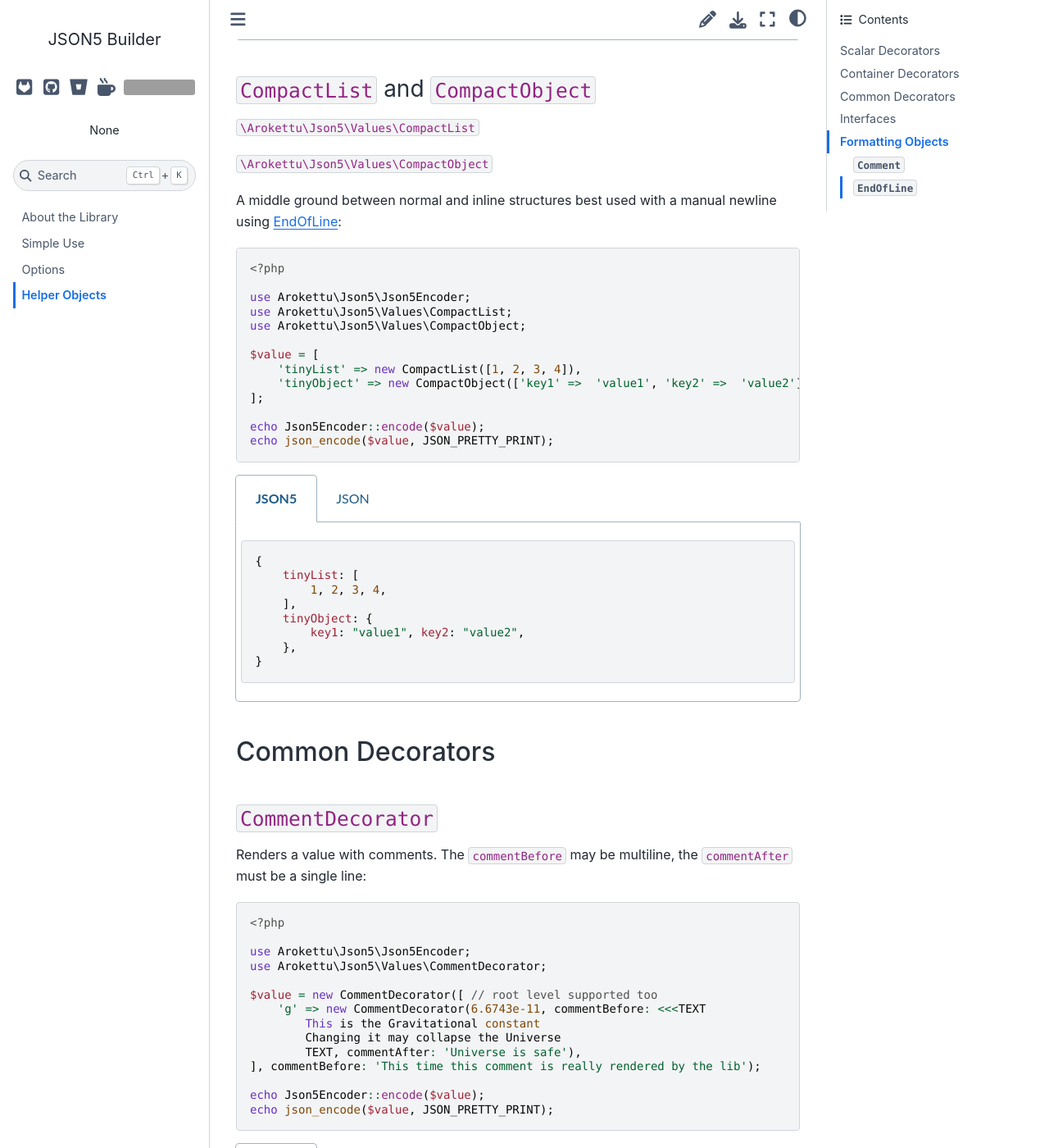
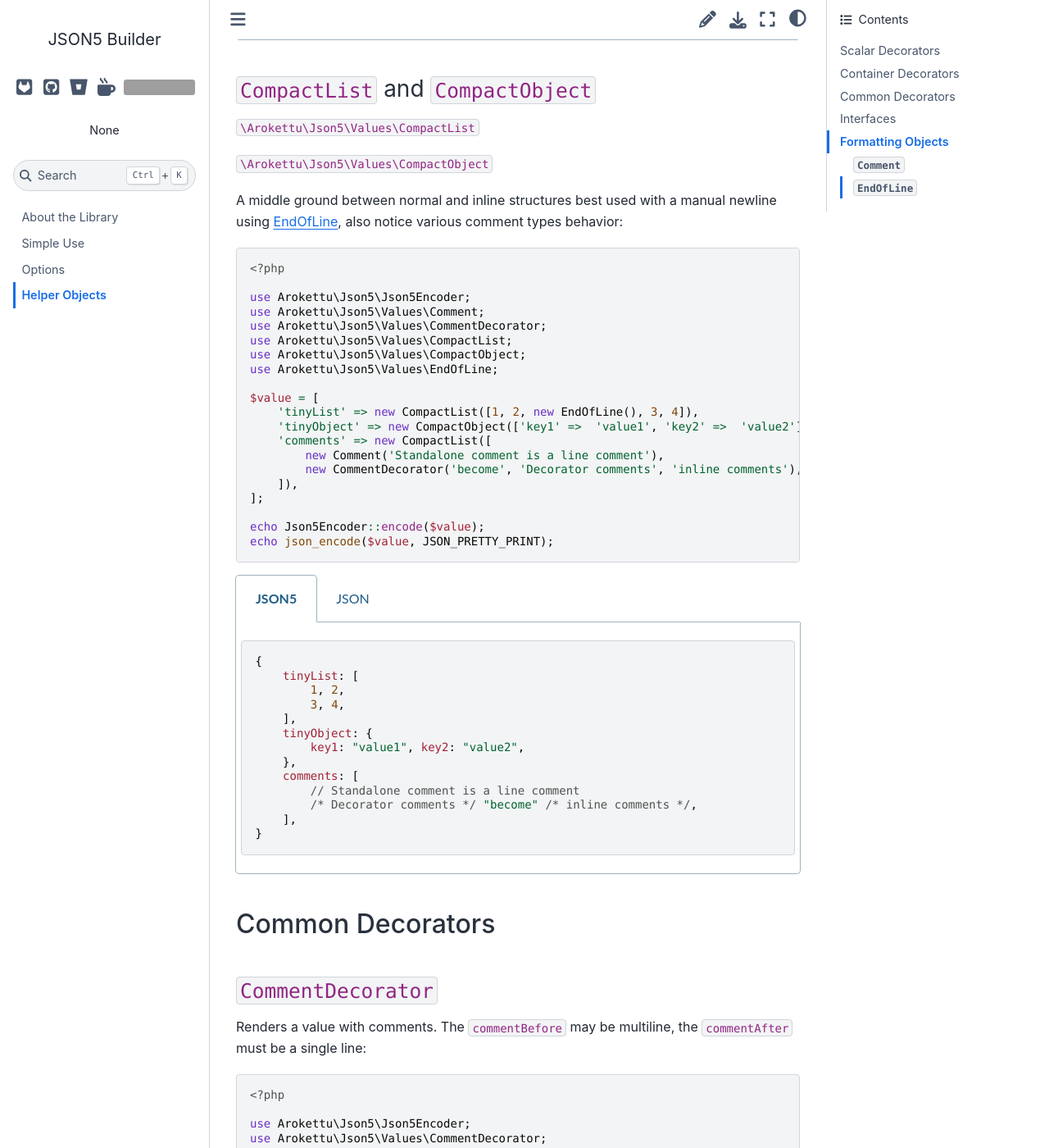
Before and after one commit to arokettu/json5-builder, a Sphinx documentation site: the page built from docs/objects.rst, in a window 1280 px wide and 1400 px high, scrolled down 4043 px. Shown: the whole window at 82% size. Built offline with Sphinx 7.4.7 and the Sphinx Book theme 1.1.4, drawn with Linux system fonts in a browser that asks for light colours; grey boxes are pictures that could not be loaded.

Commit message:
Document comment behavior

```diff
--- a/docs/objects.rst
+++ b/docs/objects.rst
@@ -261,17 +261,25 @@ Nesting container structures is also fine::
 
 ``\Arokettu\Json5\Values\CompactObject``
 
-A middle ground between normal and inline structures best used with a manual newline using :ref:`json5_objects_eol`::
+A middle ground between normal and inline structures best used with a manual newline using :ref:`json5_objects_eol`,
+also notice various comment types behavior::
 
     <?php
 
     use Arokettu\Json5\Json5Encoder;
+    use Arokettu\Json5\Values\Comment;
+    use Arokettu\Json5\Values\CommentDecorator;
     use Arokettu\Json5\Values\CompactList;
     use Arokettu\Json5\Values\CompactObject;
+    use Arokettu\Json5\Values\EndOfLine;
 
     $value = [
-        'tinyList' => new CompactList([1, 2, 3, 4]),
+        'tinyList' => new CompactList([1, 2, new EndOfLine(), 3, 4]),
         'tinyObject' => new CompactObject(['key1' =>  'value1', 'key2' =>  'value2']),
+        'comments' => new CompactList([
+            new Comment('Standalone comment is a line comment'),
+            new CommentDecorator('become', 'Decorator comments', 'inline comments'),
+        ]),
     ];
 
     echo Json5Encoder::encode($value);
@@ -283,11 +291,16 @@ A middle ground between normal and inline structures best used with a manual new
 
         {
             tinyList: [
-                1, 2, 3, 4,
+                1, 2,
+                3, 4,
             ],
             tinyObject: {
                 key1: "value1", key2: "value2",
             },
+            comments: [
+                // Standalone comment is a line comment
+                /* Decorator comments */ "become" /* inline comments */,
+            ],
         }
 
     .. code-tab:: json
@@ -296,13 +309,20 @@ A middle ground between normal and inline structures best used with a manual new
             "tinyList": [
                 1,
                 2,
+                {},
                 3,
                 4
             ],
             "tinyObject": {
                 "key1": "value1",
                 "key2": "value2"
-            }
+            },
+            "comments": [
+                {
+                    "comment": "Standalone comment is a line comment"
+                },
+                "become"
+            ]
         }
 
 Common Decorators
```
